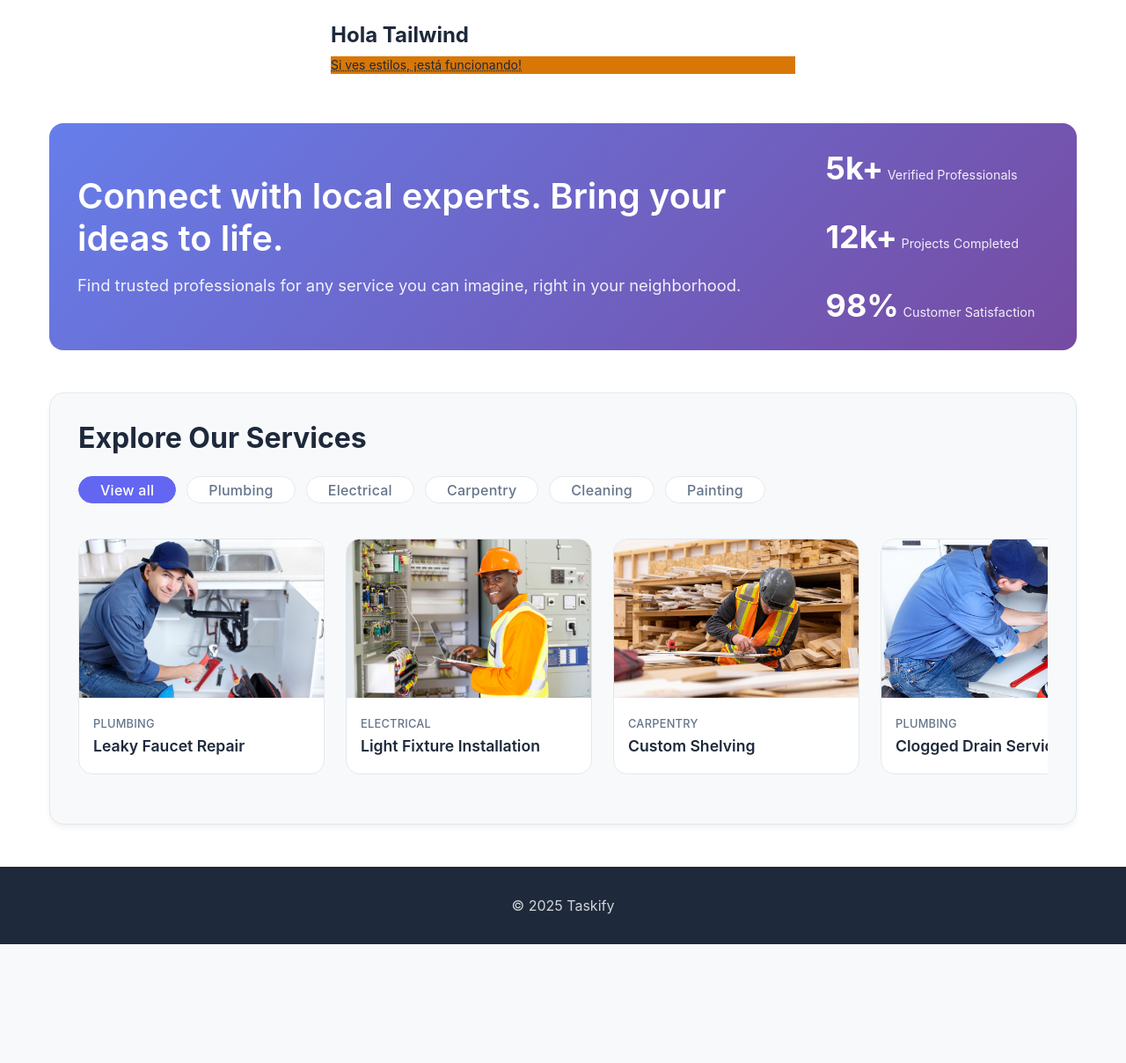
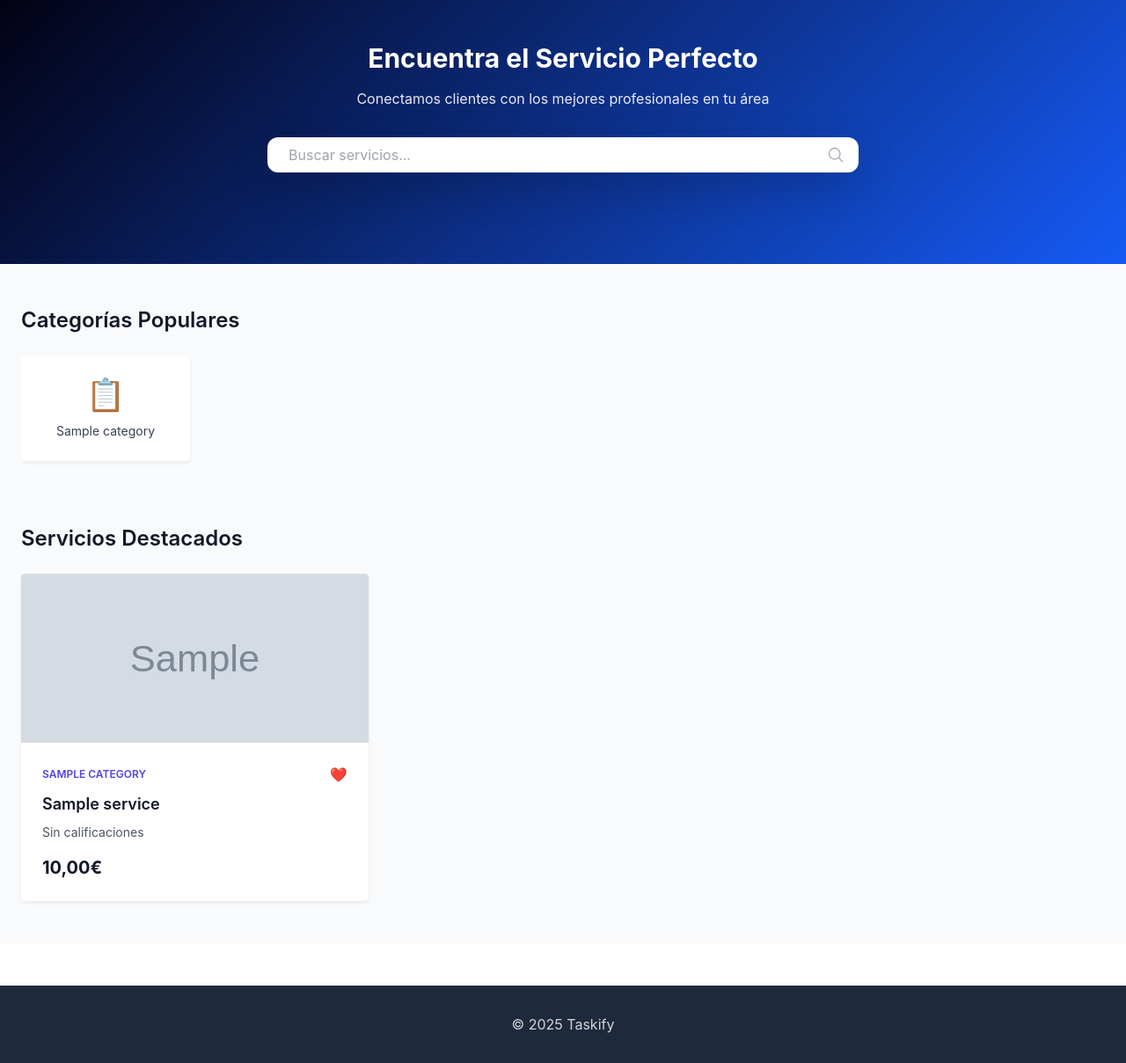
Before and after one commit to Taskify-udl/taskify-web, a Django app: page / in a window 1280 px wide. Shown: the part 70-1278 px from the top of the page at 88% size. Before the commit the page ends 1143 px from the top, so only its background shows below. Run offline with Django 5.2, Linux system fonts and the light colour scheme; tables that the repository leaves empty hold one stand-in row (values such as "Sample post"); grey boxes marked "Sample" are stand-in pictures; some libraries are stand-ins or nearby versions.

Commit message:
home page added

```diff
--- a/taskify_app/templates/base.html
+++ b/taskify_app/templates/base.html
@@ -21,10 +21,6 @@
 {% include 'header.html' %}
 
 <main>
-    <div class="p-6 max-w-xl mx-auto">
-        <h1 class="text-2xl font-bold">Hola Tailwind</h1>
-        <p class="mt-2 text-sm underline decoration-dotted bg-amber-600">Si ves estilos, ¡está funcionando!</p>
-    </div>
     {% block content %}{% endblock %}
 </main>
 
--- a/taskify_app/templates/home.html
+++ b/taskify_app/templates/home.html
@@ -1,167 +1,133 @@
 {% extends "base.html" %}
 
 {% block content %}
-<div class="container">
-    <section class="hero-section">
-        <div class="hero-content row align-items-center">
-            <div class="col-lg-9">
-                <h1 class="hero-title">Connect with local experts. Bring your ideas to life.</h1>
-                <p class="hero-subtitle">Find trusted professionals for any service you can imagine, right in your neighborhood.</p>
-            </div>
-            <div class="col-lg-3">
-                <ul class="hero-stats">
-                    <li class="hero-stat-item">
-                        <strong class="stat-number">5k+</strong>
-                        <span class="stat-label">Verified Professionals</span>
-                    </li>
-                    <li class="hero-stat-item">
-                        <strong class="stat-number">12k+</strong>
-                        <span class="stat-label">Projects Completed</span>
-                    </li>
-                    <li class="hero-stat-item">
-                        <strong class="stat-number">98%</strong>
-                        <span class="stat-label">Customer Satisfaction</span>
-                    </li>
-                </ul>
-            </div>
-        </div>
-    </section>
-
-    <div class="content-box">
-        <section class="services-container">
-            <div class="section-header">
-                <h2 class="section-title">Explore Our Services</h2>
+<div class="min-h-screen bg-gray-50">
+    <!-- Hero Section -->
+    <div class="text-white py-12 px-4 pb-20" style="background: linear-gradient(135deg, #030214 0%, #155af4 100%);">
+        <div class="max-w-2xl mx-auto">
+            <div class="text-center mb-8">
+                <h1 class="mb-3 text-3xl font-bold text-white">Encuentra el Servicio Perfecto</h1>
+                <p class="text-base text-white/90">
+                    Conectamos clientes con los mejores profesionales en tu área
+                </p>
             </div>
 
-            <div class="categories-wrapper">
-                <button class="category-chip active" data-category="all">View all</button>
-                <button class="category-chip" data-category="plumbing">Plumbing</button>
-                <button class="category-chip" data-category="electrical">Electrical</button>
-                <button class="category-chip" data-category="carpentry">Carpentry</button>
-                <button class="category-chip" data-category="cleaning">Cleaning</button>
-                <button class="category-chip" data-category="painting">Painting</button>
-            </div>
+            <!-- Search Bar - Large -->
+            <form action="{% url 'search' %}" method="get">
+                <div class="relative">
+                    <input
+                        type="text"
+                        name="q"
+                        placeholder="Buscar servicios..."
+                        class="w-full px-4 py-2 mb-4 text-base text-gray-900 bg-white rounded-xl focus:outline-none focus:ring-2 focus:ring-white shadow-lg"
+                    >
+                    <svg xmlns="http://www.w3.org/2000/svg" fill="none" viewBox="0 0 24 24" stroke-width="1.5" stroke="currentColor" class="absolute right-4 top-2.5 text-gray-400 w-5 h-5 pointer-events-none">
+                        <path stroke-linecap="round" stroke-linejoin="round" d="m21 21-5.197-5.197m0 0A7.5 7.5 0 1 0 5.196 5.196a7.5 7.5 0 0 0 10.607 10.607Z" />
+                    </svg>
+                </div>
+            </form>
+        </div>
+    </div>
 
-            <div class="services-wrapper">
-                <div class="service-card-wrapper" data-category="plumbing">
-                    <div class="service-card"><div class="service-image-wrapper"><img src="/static/images/plumber2.jpg" alt="Service" class="service-img"></div><div class="service-details"><span class="service-category">Plumbing</span><h3 class="service-title">Leaky Faucet Repair</h3></div></div>
-                </div>
-                <div class="service-card-wrapper" data-category="electrical">
-                    <div class="service-card"><div class="service-image-wrapper"><img src="/static/images/electrician2.jpg" alt="Service" class="service-img"></div><div class="service-details"><span class="service-category">Electrical</span><h3 class="service-title">Light Fixture Installation</h3></div></div>
-                </div>
-                <div class="service-card-wrapper" data-category="carpentry">
-                    <div class="service-card"><div class="service-image-wrapper"><img src="/static/images/carpenter.jpg" alt="Service" class="service-img"></div><div class="service-details"><span class="service-category">Carpentry</span><h3 class="service-title">Custom Shelving</h3></div></div>
-                </div>
-                <div class="service-card-wrapper" data-category="plumbing">
-                    <div class="service-card"><div class="service-image-wrapper"><img src="/static/images/plumber1.jpg" alt="Service" class="service-img"></div><div class="service-details"><span class="service-category">Plumbing</span><h3 class="service-title">Clogged Drain Service</h3></div></div>
-                </div>
-                <div class="service-card-wrapper" data-category="painting">
-                    <div class="service-card"><div class="service-image-wrapper"><img src="/static/images/painter.jpeg" alt="Service" class="service-img"></div><div class="service-details"><span class="service-category">Painting</span><h3 class="service-title">Interior Room Painting</h3></div></div>
-                </div>
-                <div class="service-card-wrapper" data-category="electrical">
-                    <div class="service-card"><div class="service-image-wrapper"><img src="/static/images/electrician1.jpeg" alt="Service" class="service-img"></div><div class="service-details"><span class="service-category">Electrical</span><h3 class="service-title">Outlet Replacement</h3></div></div>
+    <div class="max-w-7xl mx-auto px-4 py-12">
+        <!-- Categories Section -->
+        <section class="mb-12">
+            <h2 class="mb-6 text-2xl font-semibold text-gray-900">Categorías Populares</h2>
+            <div class="overflow-x-auto pb-4">
+                <div class="flex gap-4 min-w-max lg:grid lg:grid-cols-6 lg:min-w-0">
+                    {% if categories %}
+                        {% for category in categories %}
+                            <a href="{% url 'search' %}?category={{ category.id }}" class="flex flex-col items-center gap-3 p-6 bg-white rounded-lg shadow-sm hover:shadow-md transition-shadow min-w-[140px] lg:min-w-0 text-center no-underline">
+                                <div class="text-4xl">📋</div>
+                                <span class="text-sm text-gray-700">{{ category.name }}</span>
+                            </a>
+                        {% endfor %}
+                    {% else %}
+                        <p class="text-gray-500">Sin categorías disponibles</p>
+                    {% endif %}
                 </div>
             </div>
+        </section>
+
+        <!-- Featured Services -->
+        <section>
+            <h2 class="mb-6 text-2xl font-semibold text-gray-900">Servicios Destacados</h2>
+            {% if featured_services %}
+                <div class="grid grid-cols-1 sm:grid-cols-2 lg:grid-cols-3 gap-6">
+                    {% for service in featured_services %}
+                        <div class="bg-white rounded-lg overflow-hidden shadow-sm hover:shadow-md transition-shadow">
+                            <div class="h-48 bg-gray-300 overflow-hidden">
+                                {% if service.images.all %}
+                                    {% with service.images.first as image %}
+                                        <img src="{{ image.image.url }}" alt="{{ service.name }}" class="w-full h-full object-cover">
+                                    {% endwith %}
+                                {% else %}
+                                    <div class="w-full h-full flex items-center justify-center bg-gray-400">
+                                        <span class="text-gray-600">Sin imagen</span>
+                                    </div>
+                                {% endif %}
+                            </div>
+                            <div class="p-4">
+                                <div class="flex items-center justify-between mb-2">
+                                    <span class="text-xs font-semibold text-indigo-600 uppercase">
+                                        {% if service.categories.all %}
+                                            {{ service.categories.first.name }}
+                                        {% else %}
+                                            Sin categoría
+                                        {% endif %}
+                                    </span>
+                                    <button class="text-red-500 hover:text-red-700 transition-colors" title="Añadir a favoritos">❤️</button>
+                                </div>
+                                <h3 class="text-lg font-semibold text-gray-900 mb-2 line-clamp-1">{{ service.name }}</h3>
+                                <div class="flex items-center justify-between mb-3">
+                                    <div class="text-sm text-gray-600">
+                                        {% if service.average_rating %}
+                                            ★ {{ service.average_rating|floatformat:1 }} ({{ service.reviews.count }})
+                                        {% else %}
+                                            Sin calificaciones
+                                        {% endif %}
+                                    </div>
+                                </div>
+                                <div class="flex items-center justify-between">
+                                    <span class="text-xl font-bold text-gray-900">{{ service.price }}€</span>
+                                    <div class="text-xs text-gray-500">
+                                        {% if service.provider.user_profile.avatar %}
+                                            <img src="{{ service.provider.user_profile.avatar.url }}" alt="{{ service.provider.username }}" class="w-6 h-6 rounded-full">
+                                        {% endif %}
+                                    </div>
+                                </div>
+                            </div>
+                        </div>
+                    {% endfor %}
+                </div>
+            {% else %}
+                <div class="bg-white rounded-lg p-8 text-center text-gray-500">
+                    <p>No hay servicios disponibles en este momento.</p>
+                </div>
+            {% endif %}
         </section>
     </div>
 </div>
 
-<style>
-    :root {
-        --primary-color: #6366f1;
-        --secondary-color: #1e293b;
-        --medium-gray-color: #e2e8f0;
-        --light-gray-bg: #f8f9fa;
-        --text-color: #334155;
-        --text-color-light: #64748b;
-        --white-color: #ffffff;
-        --border-radius-lg: 16px;
-        --shadow-sm: 0 4px 6px rgba(0, 0, 0, 0.05);
-        --shadow-md: 0 10px 15px -3px rgba(0, 0, 0, 0.1), 0 4px 6px -2px rgba(0, 0, 0, 0.05);
-        --transition-fast: all 0.2s ease-in-out;
-    }
-    .container { max-width: 1200px; margin: 0 auto; padding: 0 1rem; }
-    .section-header { margin-bottom: 1.5rem; }
-    .section-title { font-size: 2rem; font-weight: 700; color: var(--secondary-color); margin: 0; }
-
-    /* Hero Section */
-    .hero-section { background: linear-gradient(135deg, #667eea 0%, #764ba2 100%); border-radius: var(--border-radius-lg); padding: 1.5rem 2rem; margin: 2rem 0; color: var(--white-color); }
-    .hero-title { font-size: 2.5rem; font-weight: 600; line-height: 1.2; margin-bottom: 1rem; }
-    .hero-subtitle { font-size: 1.15rem; opacity: 0.9; max-width: 100%; }
-    .hero-stats { list-style: none; padding: 0; margin: 0; display: flex; flex-direction: column; gap: 1.5rem; align-items: flex-start; }
-    .hero-stat-item .stat-number { font-size: 2.25rem; font-weight: 700; }
-    .hero-stat-item .stat-label { font-size: 0.9rem; opacity: 0.9; }
-
-    /* Content Box for Services */
-    .content-box {
-        background-color: var(--light-gray-bg);
-        border: 1px solid var(--medium-gray-color);
-        border-radius: var(--border-radius-lg);
-        padding: 2rem;
-        margin-top: 3rem;
-        box-shadow: var(--shadow-sm);
-    }
-
-    .services-container { margin: 0; }
-    .categories-wrapper { display: flex; gap: 0.75rem; overflow-x: auto; padding-bottom: 1rem; margin-bottom: 1.5rem; }
-    .category-chip { background: var(--white-color); border: 1px solid var(--medium-gray-color); padding: 0.75rem 1.5rem; border-radius: 50px; font-weight: 500; color: var(--text-color-light); cursor: pointer; transition: var(--transition-fast); white-space: nowrap; font-size: 1rem; }
-    .category-chip:hover { border-color: var(--primary-color); color: var(--primary-color); box-shadow: var(--shadow-sm); }
-    .category-chip.active { background: var(--primary-color); color: var(--white-color); border-color: var(--primary-color); }
-
-    .services-wrapper { display: flex; gap: 1.5rem; overflow-x: auto; padding-bottom: 1.5rem; scrollbar-width: thin; scrollbar-color: var(--medium-gray-color) transparent; }
-    .services-wrapper::-webkit-scrollbar { height: 8px; }
-    .services-wrapper::-webkit-scrollbar-track { background: transparent; }
-    .services-wrapper::-webkit-scrollbar-thumb { background-color: var(--medium-gray-color); border-radius: 4px; }
-    .service-card-wrapper { min-width: 280px; flex-shrink: 0; display: block; }
-
-    /* MODIFICADO: La transición ahora está en el elemento base para que la animación sea suave al entrar y al salir. */
-    .service-card {
-        background: var(--white-color);
-        border: 1px solid var(--medium-gray-color);
-        border-radius: var(--border-radius-lg);
-        overflow: hidden;
-        height: 100%;
-        cursor: pointer;
-        /* La transición se aplica a las propiedades que van a cambiar */
-        transition: box-shadow 0.2s ease-in-out, border-color 0.2s ease-in-out;
-    }
-
-    /* MODIFICADO: Eliminado el 'transform: scale'. Ahora solo cambia la sombra y el borde. */
-    .service-card-wrapper:hover .service-card {
-        border-color: var(--primary-color);
-        box-shadow: var(--shadow-md);
-    }
-
-    .service-image-wrapper { height: 180px; }
-    .service-img { width: 100%; height: 100%; object-fit: cover; }
-    .service-details { padding: 1rem; }
-    .service-category { font-size: 0.8rem; color: var(--text-color-light); font-weight: 500; text-transform: uppercase; }
-    .service-title { font-size: 1.1rem; font-weight: 600; margin: 0.25rem 0; }
-
-    /* Responsive */
-    @media (max-width: 992px) {
-        .hero-title { font-size: 2.5rem; }
-        .hero-content { text-align: center; }
-        .hero-stats { flex-direction: row; justify-content: center; padding-left: 0; }
-    }
-</style>
-
 <script>
     document.addEventListener('DOMContentLoaded', function() {
-        const categoryButtons = document.querySelectorAll('.category-chip');
-        const serviceCards = document.querySelectorAll('.service-card-wrapper');
+        const categoryButtons = document.querySelectorAll('[data-category]');
+        const serviceCards = document.querySelectorAll('[data-service-category]');
 
         categoryButtons.forEach(button => {
-            button.addEventListener('click', () => {
+            button.addEventListener('click', (e) => {
+                e.preventDefault();
                 const filterCategory = button.dataset.category;
-                categoryButtons.forEach(btn => btn.classList.remove('active'));
-                button.classList.add('active');
+
+                categoryButtons.forEach(btn => btn.classList.remove('ring-2', 'ring-indigo-600'));
+                button.classList.add('ring-2', 'ring-indigo-600');
+
                 serviceCards.forEach(card => {
-                    const cardCategory = card.dataset.category;
+                    const cardCategory = card.dataset.serviceCategory;
                     if (filterCategory === 'all' || cardCategory === filterCategory) {
-                        card.style.display = 'block';
+                        card.classList.remove('hidden');
                     } else {
-                        card.style.display = 'none';
+                        card.classList.add('hidden');
                     }
                 });
             });
--- a/taskify_app/views.py
+++ b/taskify_app/views.py
@@ -16,7 +16,14 @@ from django.contrib.auth import logout
 from .models import Service, ServiceImage, Contract, Review, UserProfile, Notification, CustomUser, EmailVerification, Category
 
 def home(request):
-    return render(request, 'home.html')
+    categories = Category.objects.all()
+    featured_services = Service.objects.all()[:6]
+
+    context = {
+        'categories': categories,
+        'featured_services': featured_services,
+    }
+    return render(request, 'home.html', context)
 
 def search(request):
     return render(request, 'search.html')
```
